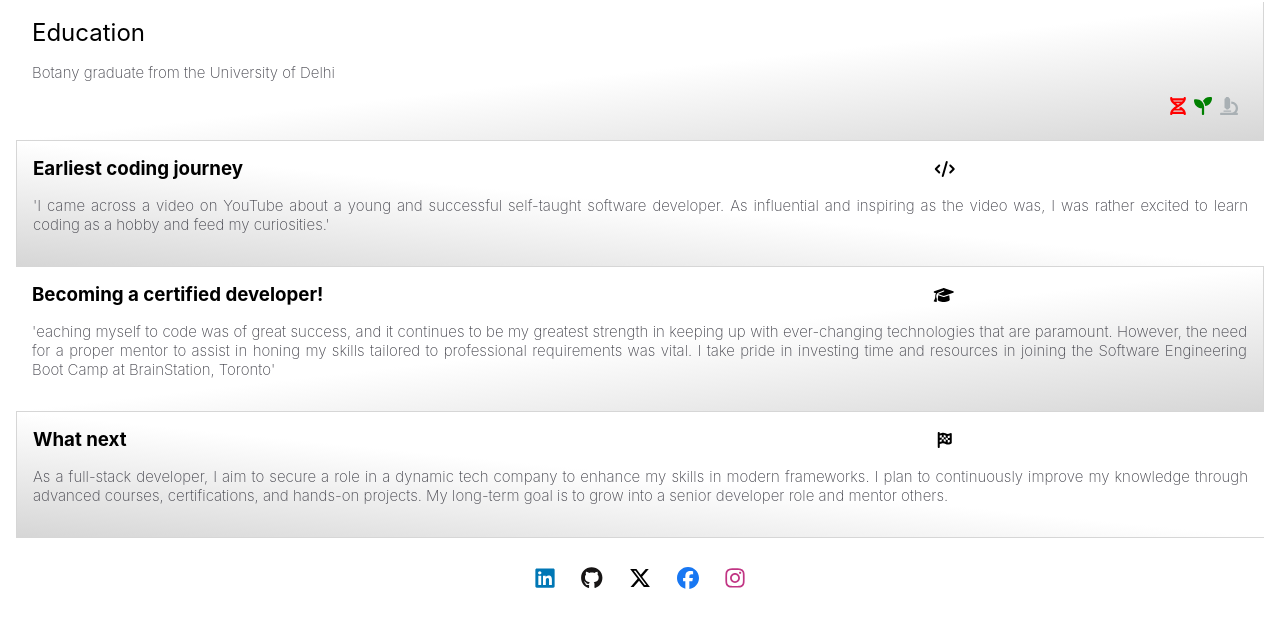
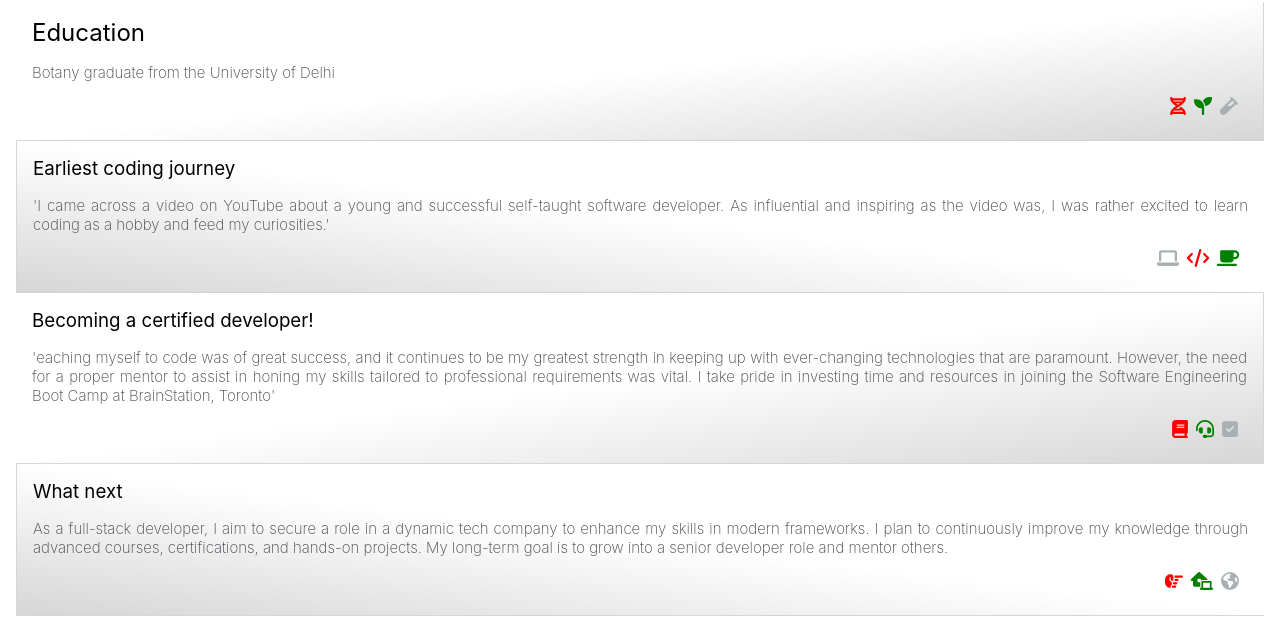
Before and after one commit to Tsedhondup/Portfolio, a React (Create React App) app: page /About in a window 1280 px wide. Shown: the part 289-932 px from the top of the page. Built offline with nearby package versions, Linux system fonts and the light colour scheme.

Commit message:
icons imported

```diff
--- a/src/Components/AboutFirst/AboutFirst.js
+++ b/src/Components/AboutFirst/AboutFirst.js
@@ -1,24 +1,21 @@
 import { FontAwesomeIcon } from "@fortawesome/react-fontawesome";
 import {
-  faHistory,
   faCode,
   faLaptop,
-  faMugHot,
   faDna,
   faSeedling,
-  faMicroscope,
   faVial,
   faBook,
   faHeadset,
-  faGraduationCap,
   faCheckSquare,
-  faFlagCheckered,
   faHandPointRight,
   faLaptopHouse,
   faGlobeAmericas,
+  faCoffee,
 } from "@fortawesome/free-solid-svg-icons";
 import profilePic from "../../assets/image/tsering.png";
 import "./AboutFirst.scss";
+import { faVuejs } from "@fortawesome/free-brands-svg-icons";
 const AboutFirst = () => {
   return (
     <section className="about-first">
@@ -54,7 +51,7 @@ const AboutFirst = () => {
               className="about-text__icon-container--icons about-text__icon-container--icon-leaf"
             />
             <FontAwesomeIcon
-              icon={faMicroscope}
+              icon={faVial}
               transform="grow-2"
               className="about-text__icon-container--icons about-text__icon-container--icon-scope"
             />
@@ -62,31 +59,37 @@ const AboutFirst = () => {
         </section>
         {/* Earliest coding journey */}
         <section className="about-text">
-          <div className="about-text__title">
-            <h3 className="about-text__title--text">Earliest coding journey</h3>
-            <FontAwesomeIcon
-              icon={faCode}
-              className="about-text__title--icon"
-            />
-          </div>
+          <h3 className="about-text__title">Earliest coding journey</h3>
+
           <p className="about-text__para">
             'I came across a video on YouTube about a young and successful
             self-taught software developer. As influential and inspiring as the
             video was, I was rather excited to learn coding as a hobby and feed
             my curiosities.'
           </p>
+          {/* Icons */}
+          <div className="about-text__icon-container">
+            <FontAwesomeIcon
+              icon={faLaptop}
+              transform="grow-2"
+              className="about-text__icon-container--icons about-text__icon-container--icon-scope"
+            />
+            <FontAwesomeIcon
+              icon={faCode}
+              transform="grow-2"
+              className="about-text__icon-container--icons about-text__icon-container--icon-dna"
+            />
+            <FontAwesomeIcon
+              icon={faCoffee}
+              transform="grow-2"
+              className="about-text__icon-container--icons about-text__icon-container--icon-leaf"
+            />
+          </div>
         </section>
         {/* Becoming a certified developer! */}
         <section className="about-text">
-          <div className="about-text__title">
-            <h3 className="about-text__title--text">
-              Becoming a certified developer!
-            </h3>
-            <FontAwesomeIcon
-              icon={faGraduationCap}
-              className="about-text__title--icon"
-            />
-          </div>
+          <h3 className="about-text__title">Becoming a certified developer!</h3>
+
           <p className="about-text__para">
             'eaching myself to code was of great success, and it continues to be
             my greatest strength in keeping up with ever-changing technologies
@@ -95,16 +98,29 @@ const AboutFirst = () => {
             I take pride in investing time and resources in joining the Software
             Engineering Boot Camp at BrainStation, Toronto'
           </p>
+          {/* Icons */}
+          <div className="about-text__icon-container">
+            <FontAwesomeIcon
+              icon={faBook}
+              transform="grow-2"
+              className="about-text__icon-container--icons about-text__icon-container--icon-dna"
+            />
+            <FontAwesomeIcon
+              icon={faHeadset}
+              transform="grow-2"
+              className="about-text__icon-container--icons about-text__icon-container--icon-leaf"
+            />
+            <FontAwesomeIcon
+              icon={faCheckSquare}
+              transform="grow-2"
+              className="about-text__icon-container--icons about-text__icon-container--icon-scope"
+            />
+          </div>
         </section>
         {/* What next */}
         <section className="about-text">
-          <div className="about-text__title">
-            <h3 className="about-text__title--text">What next</h3>
-            <FontAwesomeIcon
-              icon={faFlagCheckered}
-              className="about-text__title--icon"
-            />
-          </div>
+          <h3 className="about-text__title">What next</h3>
+
           <p className="about-text__para">
             As a full-stack developer, I aim to secure a role in a dynamic tech
             company to enhance my skills in modern frameworks. I plan to
@@ -112,6 +128,24 @@ const AboutFirst = () => {
             certifications, and hands-on projects. My long-term goal is to grow
             into a senior developer role and mentor others.
           </p>
+          {/* Icons */}
+          <div className="about-text__icon-container">
+            <FontAwesomeIcon
+              icon={faHandPointRight}
+              transform="grow-2"
+              className="about-text__icon-container--icons about-text__icon-container--icon-dna"
+            />
+            <FontAwesomeIcon
+              icon={faLaptopHouse}
+              transform="grow-2"
+              className="about-text__icon-container--icons about-text__icon-container--icon-leaf"
+            />
+            <FontAwesomeIcon
+              icon={faGlobeAmericas}
+              transform="grow-2"
+              className="about-text__icon-container--icons about-text__icon-container--icon-scope"
+            />
+          </div>
         </section>
       </section>
     </section>
```
Also changed, not shown: src/Components/AboutFirst/AboutFirst.scss (line endings or trailing spaces).
